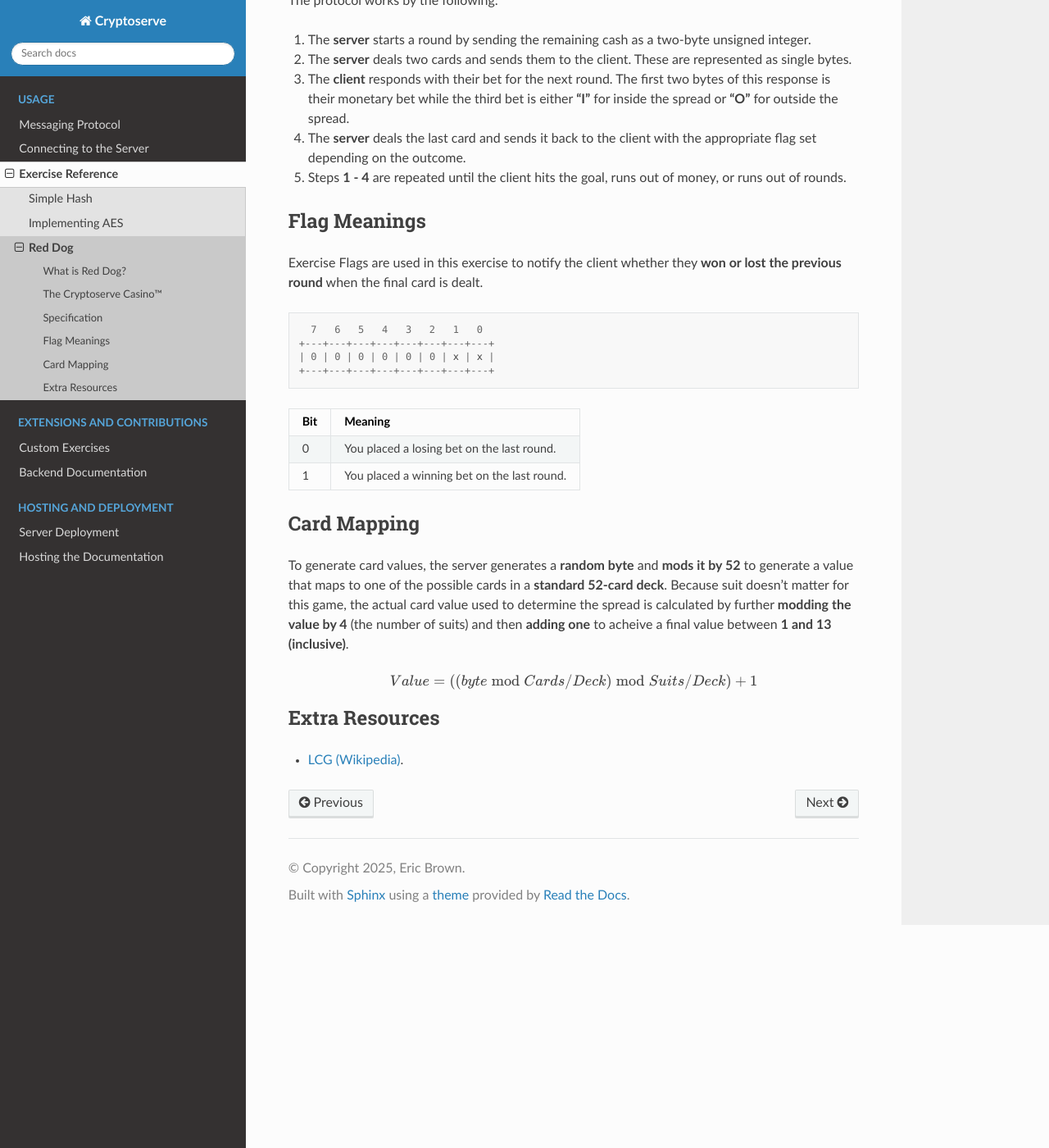
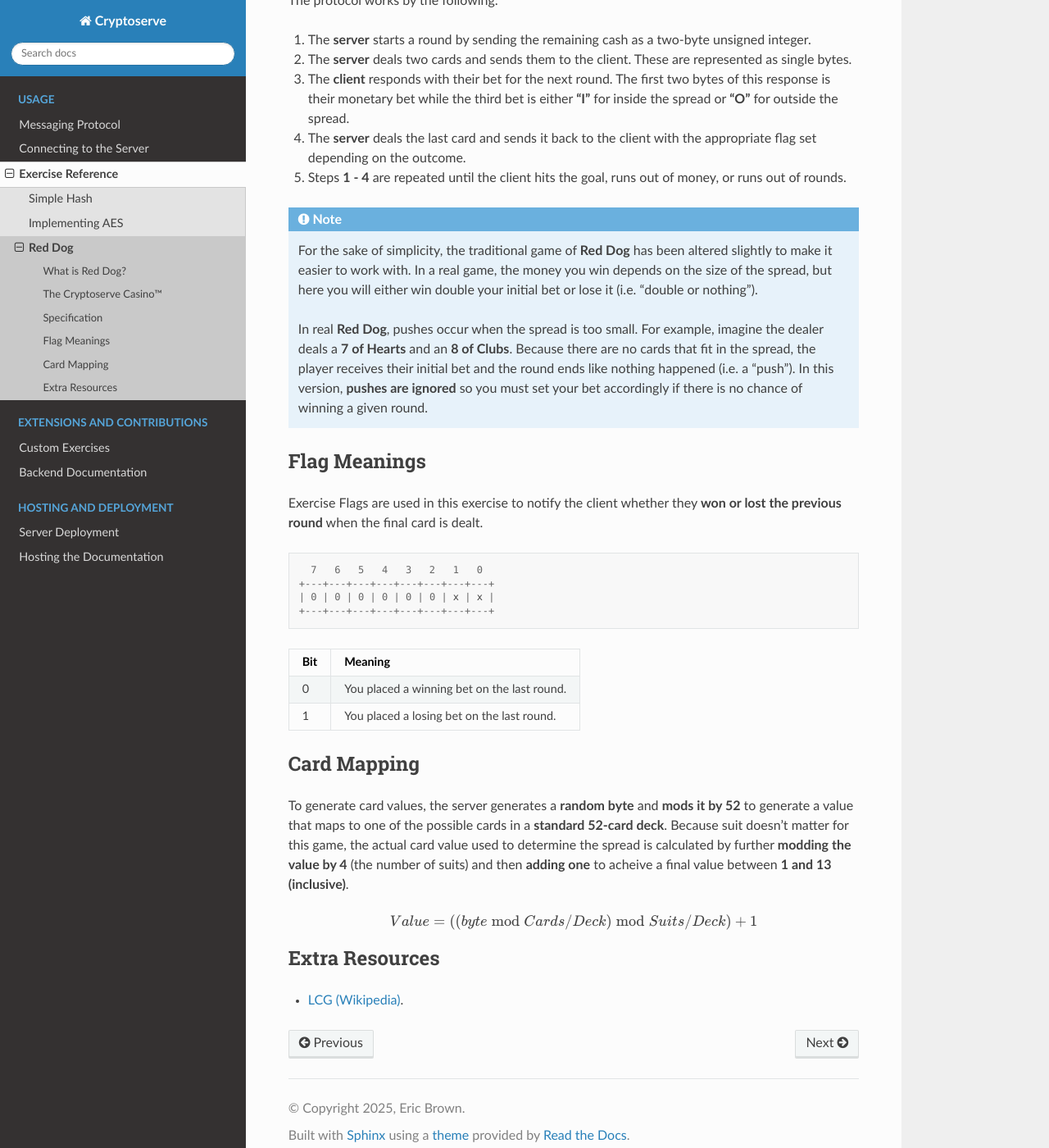
Before and after one commit to PeanutButterRat/cryptoserve, a Sphinx documentation site: the page built from docs/source/exercises/red_dog.rst, in a window 1280 px wide and 1400 px high, scrolled down 891 px. Shown: the whole window at 82% size. Built offline with Sphinx 7.4.7 and the Read the Docs theme 3.1.0, drawn with Linux system fonts in a browser that asks for light colours.

Commit message:
Red dog documentation (#18)

```diff
--- a/docs/source/exercises/red_dog.rst
+++ b/docs/source/exercises/red_dog.rst
@@ -41,6 +41,15 @@ The protocol works by the following:
 4. The **server** deals the last card and sends it back to the client with the appropriate flag set depending on the outcome.
 5. Steps **1 - 4** are repeated until the client hits the goal, runs out of money, or runs out of rounds.
 
+.. note::
+
+   For the sake of simplicity, the traditional game of **Red Dog** has been altered slightly to make it easier to work with. In a real game, the money
+   you win depends on the size of the spread, but here you will either win double your initial bet or lose it (i.e. "double or nothing").
+
+   In real **Red Dog**, pushes occur when the spread is too small. For example, imagine the dealer deals a **7 of Hearts** and an **8 of Clubs**. Because there are no cards that fit in the
+   spread, the player receives their initial bet and the round ends like nothing happened (i.e. a "push"). In this version, **pushes are ignored** so you must set your bet accordingly if there is no chance
+   of winning a given round.
+
 
 Flag Meanings
 -------------
@@ -58,9 +67,9 @@ card is dealt.
 +-------+--------------------------------------------------+
 | Bit   | Meaning                                          |
 +=======+==================================================+
-| 0     | You placed a losing bet on the last round.       |
+| 0     | You placed a winning bet on the last round.      |
 +-------+--------------------------------------------------+
-| 1     | You placed a winning bet on the last round.      |
+| 1     | You placed a losing bet on the last round.       |
 +-------+--------------------------------------------------+
 
 Card Mapping
```
Also changed, not shown: 3 other files.
